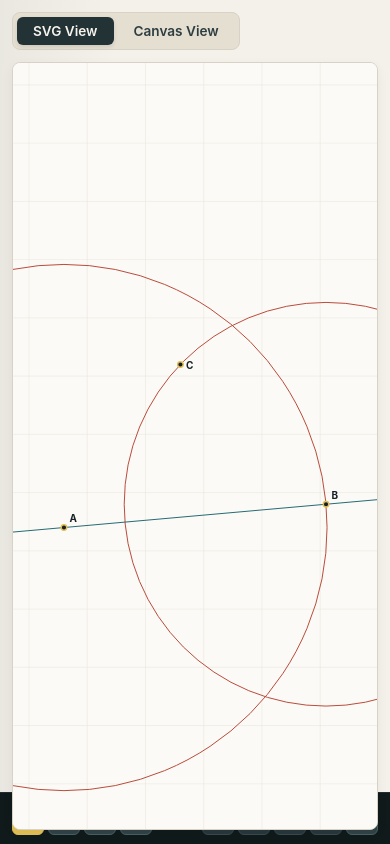
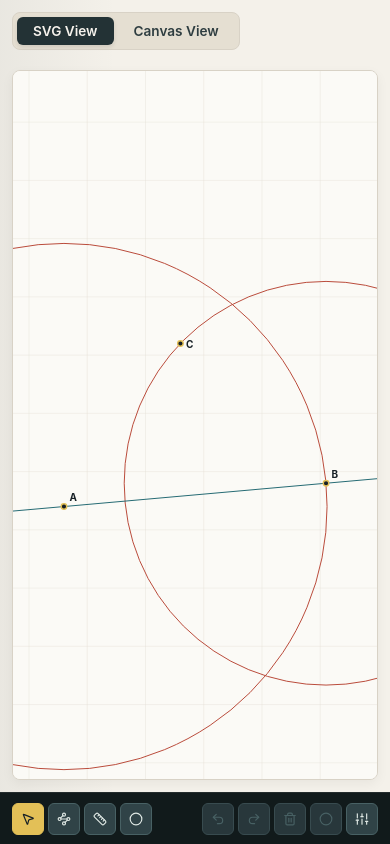
Before and after one commit to the-math-room/euclid, a React (Vite) app: page / in a window 390 px wide. Built offline with nearby package versions, Linux system fonts and the light colour scheme.

Commit message:
fixing mobile view

```diff
--- a/apps/web/src/styles.css
+++ b/apps/web/src/styles.css
@@ -540,11 +540,16 @@ button {
     height: 100%;
     min-height: auto;
     padding: 12px;
+    display: flex;
+    flex-direction: column;
+    gap: 8px;
   }
 
   .workspace-viewport {
-    height: 100%;
-    min-height: auto;
+    flex: 1;
+    min-height: 0;
+    width: 100%;
+    height: auto;
   }
 }
 
```
